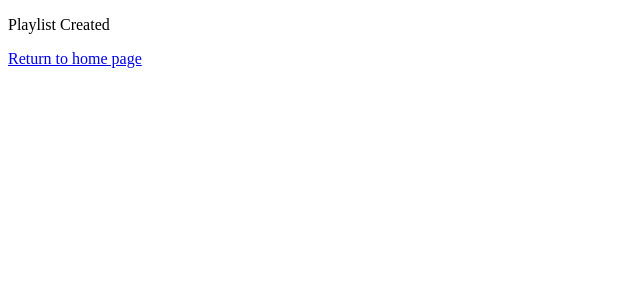
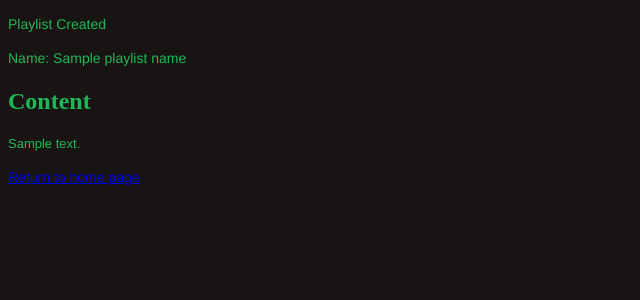
Before and after one commit to AGnias47/spotify-playlist-generator, a Flask app: template templates/submit.html in a window 1280 px wide. Shown: the top 300 px of the page, without its empty margins (0-640 px from the left). Run offline with Flask 2, Linux system fonts and the light colour scheme; the template is opened without the code that fills it: most values are stand-ins (such as "Sample title", 1, 10 or a date in 2020); parts of the project's set-up code (start-up, migrations or seed data) failed here and were passed over.

Commit message:
Development

```diff
--- a/app.py
+++ b/app.py
@@ -1,4 +1,4 @@
-#!/usr/bin/python3
+#!/usr/bin/env python3
 #
 #   A. Gnias
 #   Created: ~7/18/2019
@@ -17,7 +17,7 @@ import urllib.parse
 
 from flask import Flask, render_template, Response, request, redirect, url_for
 
-from src.parse_file_into_tracks import parse_playlist
+from src.parse_file_into_tracks import parse_file_playlist
 from src.Playlist import Playlist
 from src.Exceptions import PlaylistNotInitializedError
 from spotify_token_refresh.refresh import get_access_token
@@ -72,7 +72,8 @@ def create_playlist():
     playlist_description = request.form["desc"]
     user_oauth_token = request.form["apikey"]
     playlist_content = request.form["playlist-content"]
-    return render_template("submit.html")
+    # create_playlist_help(playlist_name, playlist_content, user_oauth_token,playlist_description)
+    return render_template("submit.html", playlist_name=playlist_name, playlist_description=playlist_description, playlist_content=playlist_content)
 
 
 def generate_random_string(length):
--- a/docs/genindex.html
+++ b/docs/genindex.html
@@ -80,7 +80,7 @@
 <h2 id="P">P</h2>
 <table style="width: 100%" class="indextable genindextable"><tr>
   <td style="width: 33%; vertical-align: top;"><ul>
-      <li><a href="src.html#src.parse_file_into_tracks.parse_playlist">parse_playlist() (in module src.parse_file_into_tracks)</a>
+      <li><a href="src.html#src.parse_file_into_tracks.parse_file_playlist">parse_file_playlist() (in module src.parse_file_into_tracks)</a>
 </li>
       <li><a href="src.html#src.Playlist.Playlist">Playlist (class in src.Playlist)</a>
 </li>
--- a/docs/src.html
+++ b/docs/src.html
@@ -320,8 +320,8 @@ If any tracks are missed, append them to the missed_tracks list</p>
 <span id="src-parse-file-into-tracks-module"></span><h2>src.parse_file_into_tracks module<a class="headerlink" href="#module-src.parse_file_into_tracks" title="Permalink to this headline">¶</a></h2>
 <p>Parses a file containing a list of delimited tracks into a list of Track objects</p>
 <dl class="function">
-<dt id="src.parse_file_into_tracks.parse_playlist">
-<code class="sig-prename descclassname">src.parse_file_into_tracks.</code><code class="sig-name descname">parse_playlist</code><span class="sig-paren">(</span><em class="sig-param">fname</em>, <em class="sig-param">delimiter='</em>, <em class="sig-param">'</em><span class="sig-paren">)</span><a class="headerlink" href="#src.parse_file_into_tracks.parse_playlist" title="Permalink to this definition">¶</a></dt>
+<dt id="src.parse_file_into_tracks.parse_file_playlist">
+<code class="sig-prename descclassname">src.parse_file_into_tracks.</code><code class="sig-name descname">parse_file_playlist</code><span class="sig-paren">(</span><em class="sig-param">fname</em>, <em class="sig-param">delimiter='</em>, <em class="sig-param">'</em><span class="sig-paren">)</span><a class="headerlink" href="#src.parse_file_into_tracks.parse_file_playlist" title="Permalink to this definition">¶</a></dt>
 <dd><p>Generates a list of Tracks from a list delimited as [artist, song]</p>
 <dl class="field-list simple">
 <dt class="field-odd">Parameters</dt>
--- a/playlist_generator.py
+++ b/playlist_generator.py
@@ -15,7 +15,7 @@ import sys
 import argparse
 from json import JSONDecodeError
 
-from src.parse_file_into_tracks import parse_playlist
+from src.parse_file_into_tracks import parse_file_playlist
 from src.Playlist import Playlist
 from src.Exceptions import PlaylistNotInitializedError
 from spotify_token_refresh.refresh import get_access_token
@@ -43,7 +43,7 @@ if __name__ == "__main__":
     except JSONDecodeError as e:
         sys.exit(f'{keys_filename}" must be a valid json: \nError: {e}')
     try:
-        playlist_tracks = parse_playlist(playlist_fname)
+        playlist_tracks = parse_file_playlist(playlist_fname)
     except FileNotFoundError:
         sys.exit(f'Path to file "{playlist_fname}" does not exist or does not have any content; Exiting')
 
--- a/src/parse_file_into_tracks.py
+++ b/src/parse_file_into_tracks.py
@@ -14,7 +14,7 @@ Parses a file containing a list of delimited tracks into a list of Track objects
 from src.Track import Track
 
 
-def parse_playlist(fname, delimiter=","):
+def parse_file_playlist(fname, delimiter=","):
     """
     Generates a list of Tracks from a list delimited as [artist, song]
 
@@ -39,3 +39,7 @@ def parse_playlist(fname, delimiter=","):
             except IndexError:
                 el.append(Track(contents[0].strip(), contents[0].strip()))
     return el
+
+
+def parse_string_playlist(content, delimiter=","):
+    el = list()
--- /dev/null
+++ b/static/main.css
@@ -0,0 +1,9 @@
+textarea {
+    white-space: pre-wrap;
+}
+body {
+    background-color: #191414;
+    color: #1DB954;
+}
+
+h1 { font-family: "Helvetica Neue", Helvetica, Arial, sans-serif; font-size: 24px; font-style: normal; font-variant: normal; font-weight: 700; line-height: 26.4px; } h3 { font-family: "Helvetica Neue", Helvetica, Arial, sans-serif; font-size: 14px; font-style: normal; font-variant: normal; font-weight: 700; line-height: 15.4px; } p { font-family: "Helvetica Neue", Helvetica, Arial, sans-serif; font-size: 14px; font-style: normal; font-variant: normal; font-weight: 400; line-height: 20px; } blockquote { font-family: "Helvetica Neue", Helvetica, Arial, sans-serif; font-size: 21px; font-style: normal; font-variant: normal; font-weight: 400; line-height: 30px; } pre { font-family: "Helvetica Neue", Helvetica, Arial, sans-serif; font-size: 13px; font-style: normal; font-variant: normal; font-weight: 400; line-height: 18.5714px; }
--- a/templates/submit.html
+++ b/templates/submit.html
@@ -1,13 +1,17 @@
 <!doctype html>
 <html lang="en">
 <head>
-  <meta charset="UTF-8">
-  <title>Submit Page</title>
-  <meta name="description" content="Submit Page">
-  <meta name="author" content="A. Gnias">
+    <link rel= "stylesheet" type= "text/css" href="{{ url_for('static',filename='main.css') }}">
+    <meta charset="UTF-8">
+    <title>Submit Page</title>
+    <meta name="description" content="Submit Page">
+    <meta name="author" content="A. Gnias">
 </head>
 <body>
     <p>Playlist Created</p>
+    <p>Name: {{playlist_name}}</p>
+    <h2>Content</h2>
+    <p><pre>{{playlist_content}}</pre></p>
     <p><a href="/">Return to home page</a></p>
 </body>
 </html>
--- a/track_searcher.py
+++ b/track_searcher.py
@@ -12,7 +12,7 @@ Script which returns the top search results for each track in a playlist.csv sty
 """
 
 import argparse
-from src.parse_file_into_tracks import parse_playlist
+from src.parse_file_into_tracks import parse_file_playlist
 from spotify_token_refresh.refresh import get_access_token
 
 
@@ -21,5 +21,5 @@ if __name__ == "__main__":
     parser.add_argument("-k", "--keys", default="keys.json", help="Keys file containing auth token")
     parser.add_argument("-f", "--filename", default="playlist.csv", help="File containing tracks to add to playlist")
     args = parser.parse_args()
-    for track in parse_playlist(args.filename):
+    for track in parse_file_playlist(args.filename):
         track.view_top_results(get_access_token())
```
Also changed, not shown: templates/index.html (+5 -4 lines).
